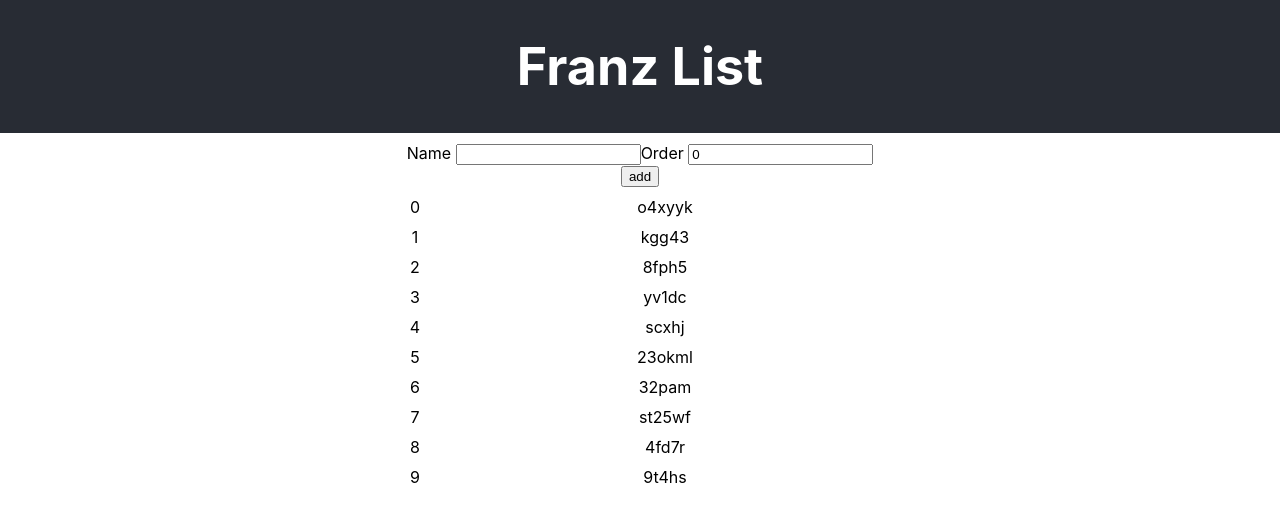
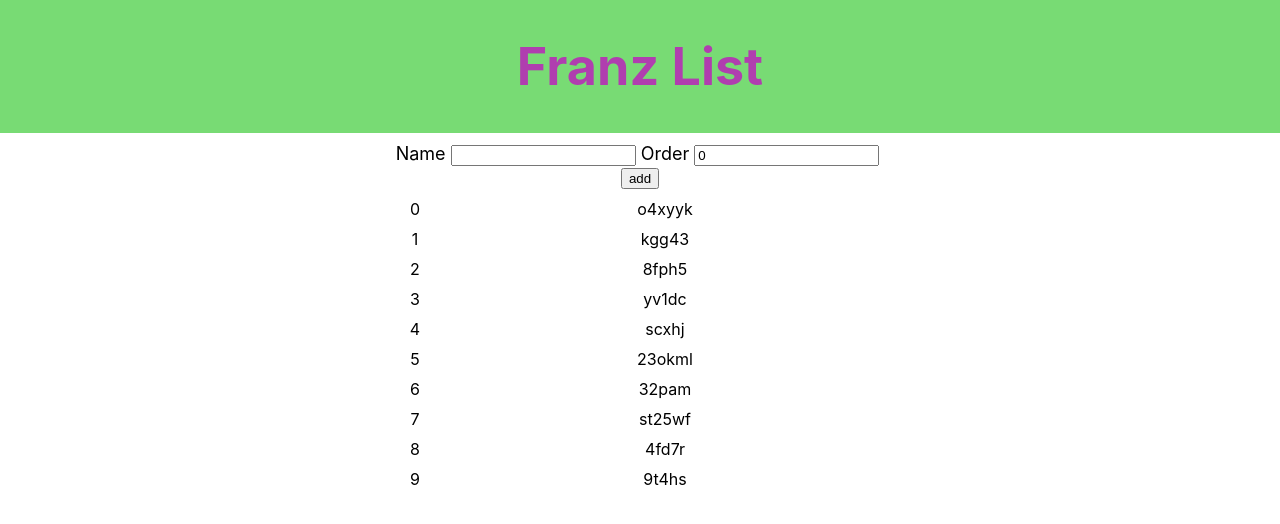
Before and after one commit to vctls/franz_list, a React (Create React App) app: page / in a window 1280 px wide. Shown: the top 524 px of the page. Built offline with nearby package versions, Linux system fonts and the light colour scheme.

Commit message:
Adds some useless styling because why not.

```diff
--- a/src/App.tsx
+++ b/src/App.tsx
@@ -3,9 +3,17 @@ import "./App.css";
 import List from "./component/List";
 
 function App() {
+
+  const headerBackground: string = Math.floor(Math.random()*16777215).toString(16);
+  const headerColor: string = Math.floor(Math.random()*16777215).toString(16);
+  const style = {
+    backgroundColor: "#" + headerBackground,
+    color: "#" + headerColor
+  }
+
   return (
     <div className="App">
-      <header className="App-header">
+      <header className="App-header" style={style}>
         <h1>Franz List</h1>
       </header>
       <List></List>
--- a/src/component/ItemForm.css
+++ b/src/component/ItemForm.css
@@ -1,4 +1,9 @@
 form {
     margin: 0 auto;
     width: fit-content;
+    font-size: large;
 }
+
+form :not(input:last-child) {
+    margin-right: 5px;
+}
```
